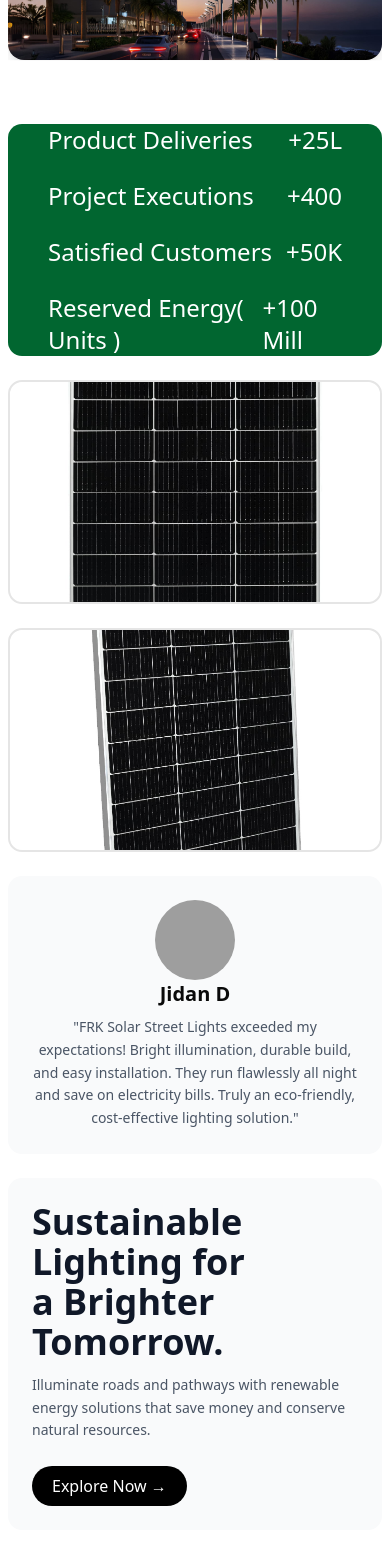
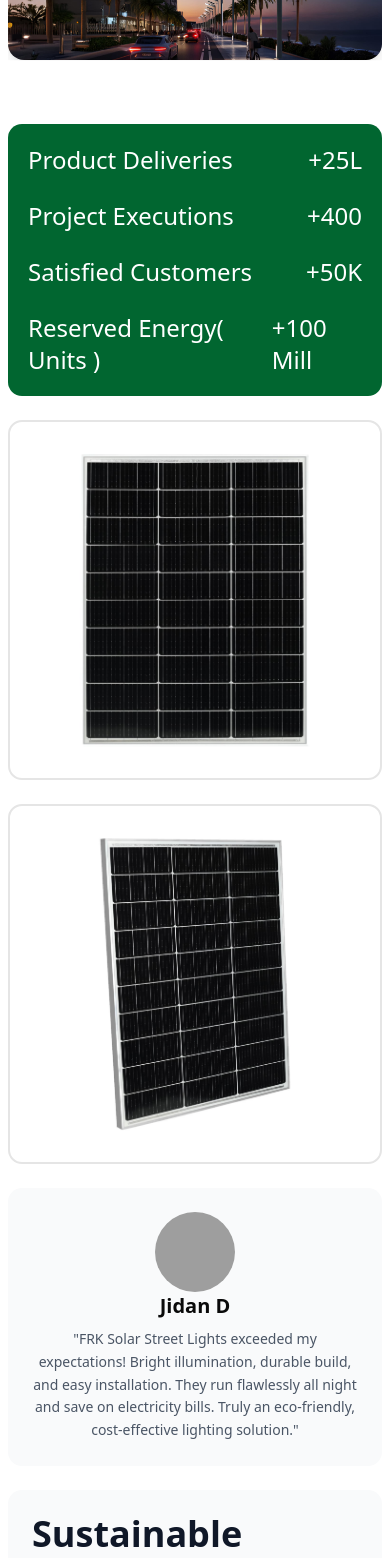
Before and after one commit to extechnology/FRK, a React (Vite) app: page / in a window 390 px wide. Shown: the part 2080-3638 px from the top of the page. Built offline with nearby package versions, Linux system fonts and the light colour scheme; grey boxes are pictures that could not be loaded.

Commit message:
optimized for mobile

```diff
--- a/src/components/common/Footer.tsx
+++ b/src/components/common/Footer.tsx
@@ -113,7 +113,7 @@ export default function Footer() {
                 <li className="hover:text-gray-200"><Link to={'/about'}>About</Link></li>
                 <li className="hover:text-gray-200"><Link to={'/service'}>Services</Link></li>
                 <li className="hover:text-gray-200"><Link to={'/product'}>Products</Link></li>
-                <li className="hover:text-gray-200"><Link to={'/project'}>Projects</Link></li>
+                <li className="hover:text-gray-200"><Link to={'/projects'}>Projects</Link></li>
               </ul>
             </div>
 
--- a/src/components/home/BentoGrid.tsx
+++ b/src/components/home/BentoGrid.tsx
@@ -1,5 +1,6 @@
 import { motion } from "framer-motion";
 import type { Variants } from "framer-motion";
+import { Link } from "react-router-dom";
 
 
 
@@ -32,7 +33,7 @@ export default function BentoGrid() {
 
                 {/* Left Green Services Card */}
                 <motion.div
-                    className="bg-green-800 text-white rounded-xl px-10 flex flex-col justify-center md:row-span-2 md:h-[320px]"
+                    className="bg-green-800 text-white rounded-xl px-5 sm:px-10 flex flex-col justify-center md:row-span-2 md:h-[320px]"
                     custom={0}
                     variants={cardVariants}
                     initial="hidden"
@@ -40,7 +41,7 @@ export default function BentoGrid() {
                     viewport={{ once: true, amount: 0.2 }}
                 >
 
-                    <ul className="space-y-6 text-2xl font-medium">
+                    <ul className="space-y-6 text-2xl font-medium py-5 sm:py-0">
 
                         {[
                             { name: "Product Deliveries", value: "+25L" },
@@ -76,7 +77,7 @@ export default function BentoGrid() {
 
                 {/* Middle Image Card */}
                 <motion.div
-                    className="rounded-xl overflow-hidden h-56 md:h-[320px] border-2"
+                    className="rounded-xl overflow-hidden h-90 p-5 sm:p-0 md:h-[320px] border-2"
                     custom={1}
                     variants={cardVariants}
                     initial="hidden"
@@ -94,7 +95,7 @@ export default function BentoGrid() {
 
                 {/* Right Image Card */}
                 <motion.div
-                    className="rounded-xl overflow-hidden h-56 md:h-[320px] border-2"
+                    className="rounded-xl overflow-hidden h-90 p-5 sm:p-0 md:h-[320px] border-2"
                     custom={2}
                     variants={cardVariants}
                     initial="hidden"
@@ -160,9 +161,11 @@ export default function BentoGrid() {
                         Illuminate roads and pathways with renewable energy solutions that save money and conserve natural resources.
                     </p>
 
-                    <button className="mt-6 px-5 py-2 bg-black text-white rounded-full w-fit hover:bg-gray-900 transition hover:scale-105 hover:cursor-pointer">
-                        Explore Now →
-                    </button>
+                    <Link to={'/about'}>
+                        <button className="mt-6 px-5 py-2 bg-black text-white rounded-full w-fit hover:bg-gray-900 transition hover:scale-105 hover:cursor-pointer">
+                            Explore Now →
+                        </button>
+                    </Link>
 
                 </motion.div>
 
--- a/src/components/home/Cta.tsx
+++ b/src/components/home/Cta.tsx
@@ -1,4 +1,5 @@
 import { motion } from "framer-motion";
+import { Link } from "react-router-dom";
 
 
 
@@ -36,9 +37,11 @@ export default function Cta() {
                         proudly contributes to the green revolution by providing sustainable solar lighting solutions, reducing carbon footprint, saving energy, and creating a brighter, eco-friendly future for communities and generations to come.
                     </p>
 
-                    <button className="mt-6 px-6 py-2.5 bg-white text-gray-900 font-medium rounded-full shadow hover:bg-gray-100 transition hover:scale-105 hover:cursor-pointer">
-                        Order Now !
-                    </button>
+                    <Link to="/products">
+                        <button className="mt-6 px-6 py-2.5 bg-white text-gray-900 font-medium rounded-full shadow hover:bg-gray-100 transition hover:scale-105 hover:cursor-pointer">
+                            Order Now !
+                        </button>
+                    </Link>
 
                 </div>
 
--- a/src/components/home/ImageGrid.tsx
+++ b/src/components/home/ImageGrid.tsx
@@ -1,5 +1,6 @@
 import { motion, easeOut } from "framer-motion";
 import type { Variants } from "framer-motion";
+import { Link } from "react-router-dom";
 
 
 
@@ -16,7 +17,6 @@ export default function ImageGrid() {
             transition: { delay: i * 0.2, duration: 0.6, ease: easeOut },
         }),
     };
-
 
 
     // Reusable card with hover effects
@@ -44,9 +44,11 @@ export default function ImageGrid() {
             {/* Text + Button */}
             <div className="absolute bottom-6 left-6 opacity-0 group-hover:opacity-100 transform translate-y-5 group-hover:translate-y-0 transition-all duration-500">
                 <p className="text-white text-lg mb-3">{description}</p>
-                <button className="px-4 py-2 bg-white text-black rounded-lg font-medium shadow-md hover:bg-gray-200 transition">
-                    Learn More
-                </button>
+                <Link to={'/about'}>
+                    <button className="px-4 py-2 bg-white text-black rounded-lg font-medium shadow-md hover:bg-gray-200 transition">
+                        Learn More
+                    </button>
+                </Link>
             </div>
         </div>
     );
--- a/src/components/home/Solutions.tsx
+++ b/src/components/home/Solutions.tsx
@@ -1,5 +1,6 @@
 import { motion } from "framer-motion";
 import { Button } from "@/components/ui/button";
+import { Link } from "react-router-dom";
 
 
 
@@ -50,9 +51,11 @@ export default function Solutions() {
                     </p>
                 </div>
 
-                <Button className="bg-black text-white rounded-full px-6 py-2 text-sm hover:bg-gray-900 hover:cursor-pointer hover:scale-105">
-                    Explore Our Projects →
-                </Button>
+                <Link to={'/projects'}>
+                    <Button className="bg-black text-white rounded-full px-6 py-2 text-sm hover:bg-gray-900 hover:cursor-pointer hover:scale-105">
+                        Explore Our Projects →
+                    </Button>
+                </Link>
 
             </motion.div>
 
--- a/src/pages/ProductDetails.tsx
+++ b/src/pages/ProductDetails.tsx
@@ -130,7 +130,7 @@ export default function ProductView() {
                             <Button
                                 size="lg"
                                 variant="outline"
-                                className="flex-1 py-3 border-green-600 text-green-600 hover:bg-green-600 hover:text-white hover:scale-105 hover:shadow-lg transition-all duration-300 hover:cursor-pointer"
+                                className="w-full flex-1 py-3 border-green-600 text-green-600 hover:bg-green-600 hover:text-white hover:scale-105 hover:shadow-lg transition-all duration-300 hover:cursor-pointer"
                             >
                                 <Calculator className="mr-2 h-5 w-5" />
                                 Get an Estimate!
--- a/src/pages/Products.tsx
+++ b/src/pages/Products.tsx
@@ -48,7 +48,7 @@ export default function Products() {
 
 
             {/* Product Grid */}
-            <div className="grid grid-cols-1 sm:grid-cols-2 lg:grid-cols-3 gap-10 px-2 sm:p-8 mt-5 sm:mt-0">
+            <div className="grid grid-cols-1 sm:grid-cols-2 lg:grid-cols-3 gap-10 px-2 sm:p-8 mt-5 sm:mt-0 mb-8">
                 {productData.map((product, index) => (
                     <ProductCard key={index} {...product} />
                 ))}
--- a/src/pages/Service.tsx
+++ b/src/pages/Service.tsx
@@ -85,7 +85,7 @@ export default function Service() {
             />
 
 
-            <section className="mx-auto px-6 pt-2 pb-10 sm:pb-16 sm:pt-3">
+            <section className="mx-auto px-2 sm:px-6 pt-2 pb-10 sm:pb-16 sm:pt-3">
 
 
                 {/* Heading */}
```
Also changed, not shown: src/pages/About.tsx (+14 -4 lines).
